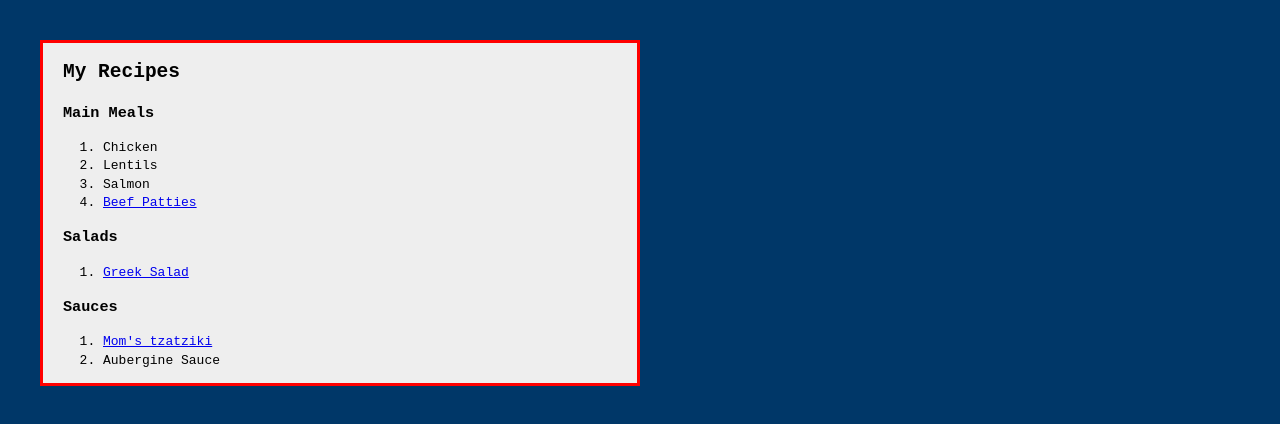
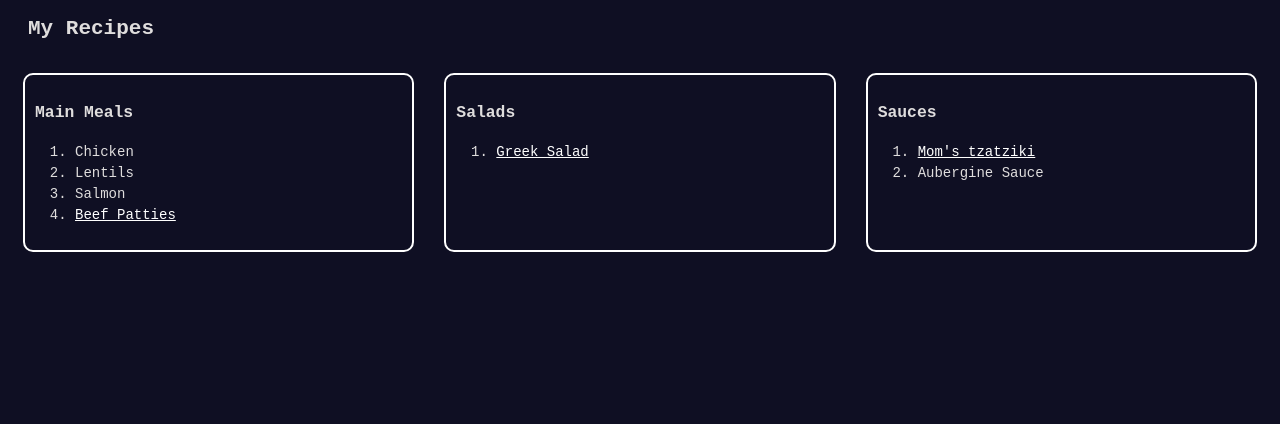
Before and after one commit to ektor1/recipes, a plain HTML site: page index.html in a window 1280 px wide. Drawn offline with Linux system fonts and the light colour scheme.

Commit message:
Adding new style of website
Changed main appearance of the website by using different colors and flexbox.

```diff
--- a/index.html
+++ b/index.html
@@ -8,8 +8,14 @@
     <link rel="stylesheet" href="style.css">
 </head>
 <body>
-    <div class="box">
-        <h2>My Recipes</h3>
+
+    <div class="title">
+        <h2>My Recipes</h2>
+    </div>
+
+    <div class="containers">
+
+        <div class="section meals">
             <h3>Main Meals</h3>
             <ol>
                 <li>Chicken</li>
@@ -17,17 +23,23 @@
                 <li>Salmon</li>
                 <li><a href="./pages/beef-patties.html">Beef Patties</a></li>
             </ol>
+        </div>
 
+        <div class="section salads">
             <h3>Salads</h3>
             <ol>
                 <li><a href="./pages/greek-salad.html">Greek Salad</a></li>
             </ol>
+        </div>
 
+        <div class="section sauces">
             <h3>Sauces</h3>
             <ol>
                 <li><a href="./pages/tzatziki.html">Mom's tzatziki</a></li>
                 <li>Aubergine Sauce</li>
             </ol>
+        </div>
+
     </div>
 
 </body>
--- a/style.css
+++ b/style.css
@@ -1,22 +1,42 @@
-.box {
+* {
     box-sizing: border-box;
-    background-color: #eee;
-    width: 600px;
-    height: auto;
-    float: left;
-    line-height: 1.4;
-    padding-left: 20px;
-    padding-right: 20px;
-    border: 3px solid red;
+    font-family: monospace;
 }
 
 body {
-    font-family: monospace;
-    background-color: rgb(0,55,104);
-    margin: 40px;
-
+    font-size: 14px;
+    color: rgb(223, 221, 221);
+    background-color: #0f0f23;
 }
 
-/* * {
-    outline: 2px solid red;
-} */
+a {
+    color: white;
+}
+
+.highlight {
+    background-color: rgb(0, 109, 128);
+}
+
+.title {
+    padding-left: 20px;
+}
+
+.containers {
+    display:flex;
+    /* border: 4px solid white; */
+}
+
+.section {
+    border: 2px solid white;
+    border-radius: 10px;
+    line-height: 1.5;
+    padding: 10px;
+    margin: 15px;
+    flex: 1;
+}
+
+.section li:hover {
+    background-color: rgb(0, 109, 128);
+    padding-left: 3px;
+    transition: 0.3s;
+}
```
Also changed, not shown: pages/beef-patties.html (+10 -2 lines), pages/greek-salad.html (+9 -1 lines), pages/tzatziki.html (+9 -1 lines).
